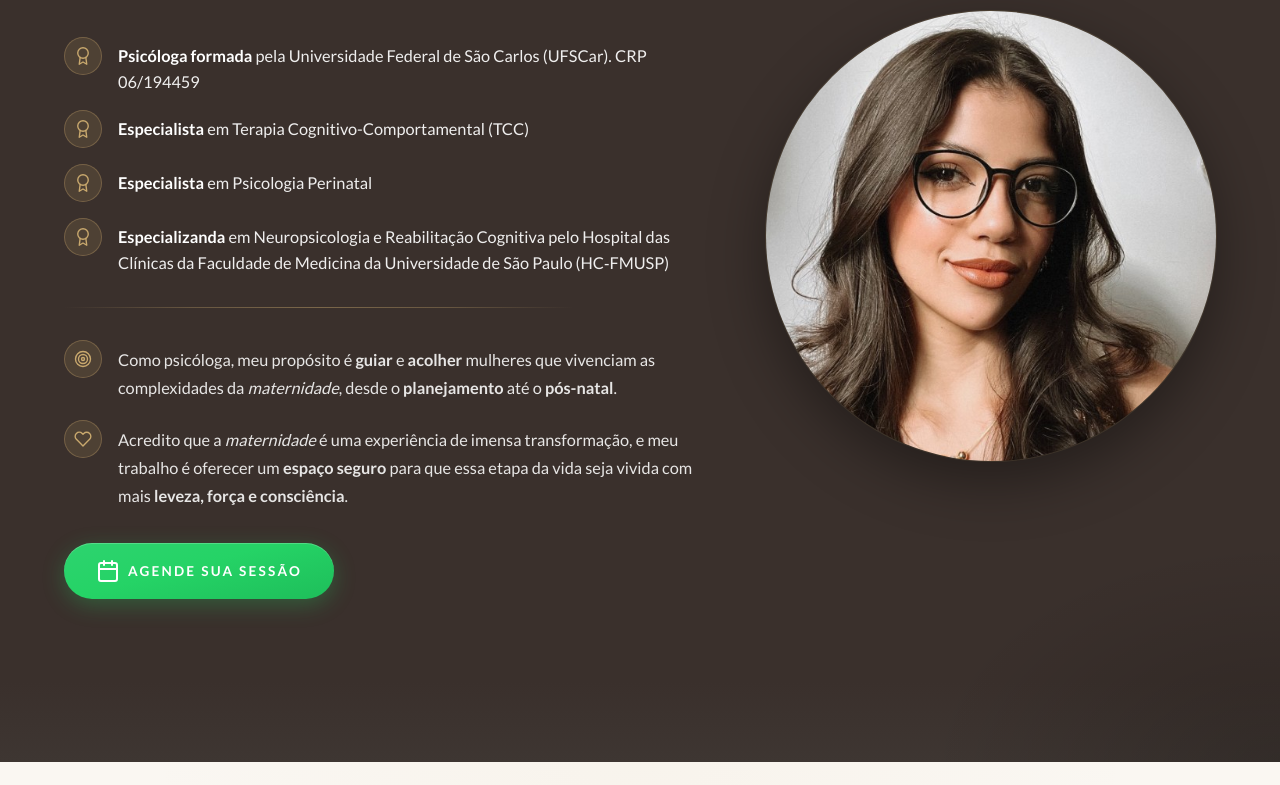
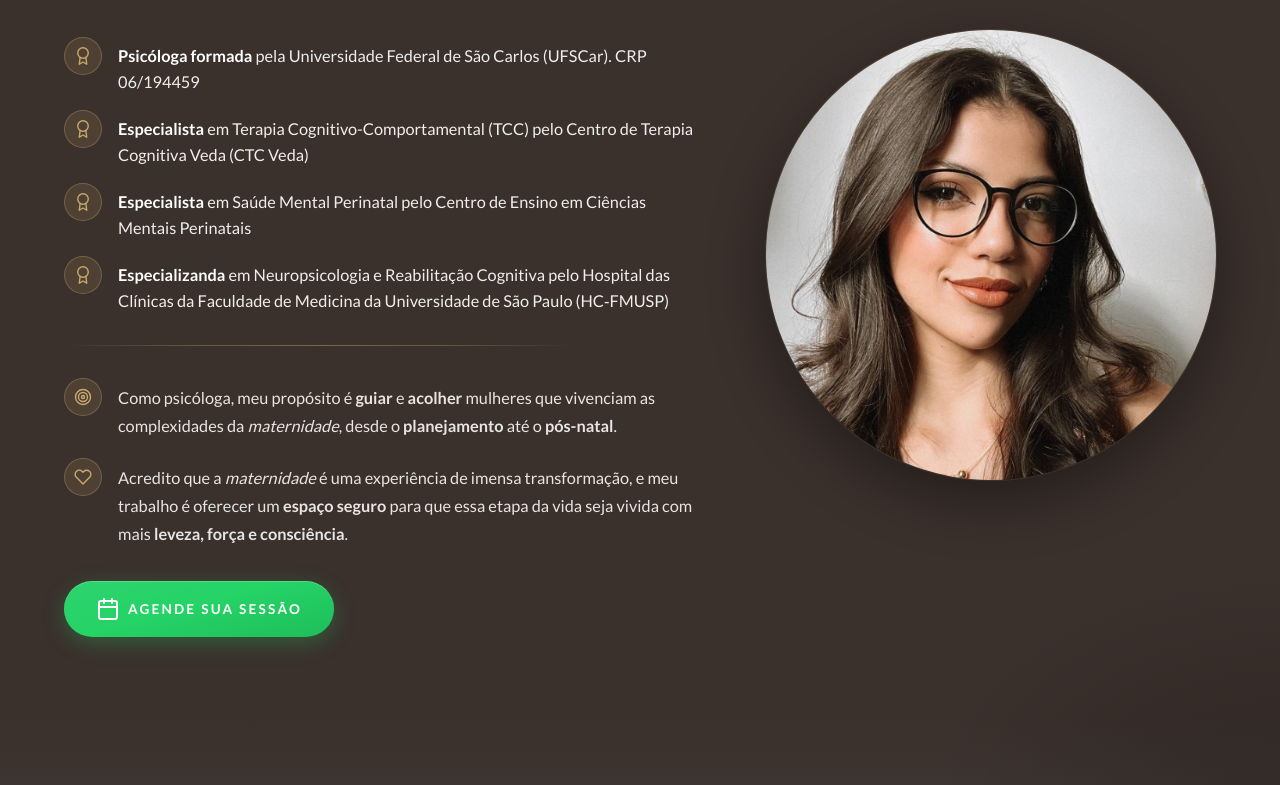
Before and after one commit to beatrizbatistapsi/Portfolio, a website: page index.html in a window 1280 px wide. Shown: the part 4915-5700 px from the top of the page. Drawn offline with nearby package versions, Linux system fonts and the light colour scheme; a web font is replaced by a local one.

Commit message:
Update credentials: TCC at CTC Veda, Perinatal Mental Health at CECMP

```diff
--- a/index.html
+++ b/index.html
@@ -655,11 +655,11 @@
                     </li>
                     <li>
                         <span class="about-icon" aria-hidden="true"><i data-feather="award"></i></span>
-                        <span><b>Especialista</b> em Terapia Cognitivo-Comportamental (TCC)</span>
+                        <span><b>Especialista</b> em Terapia Cognitivo-Comportamental (TCC) pelo Centro de Terapia Cognitiva Veda (CTC Veda)</span>
                     </li>
                     <li>
                         <span class="about-icon" aria-hidden="true"><i data-feather="award"></i></span>
-                        <span><b>Especialista</b> em Psicologia Perinatal</span>
+                        <span><b>Especialista</b> em Saúde Mental Perinatal pelo Centro de Ensino em Ciências Mentais Perinatais</span>
                     </li>
                     <li>
                         <span class="about-icon" aria-hidden="true"><i data-feather="award"></i></span>
```
